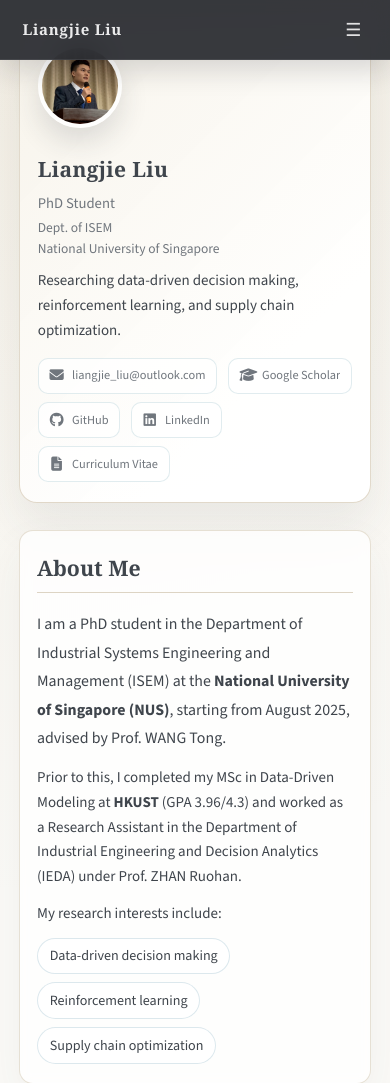
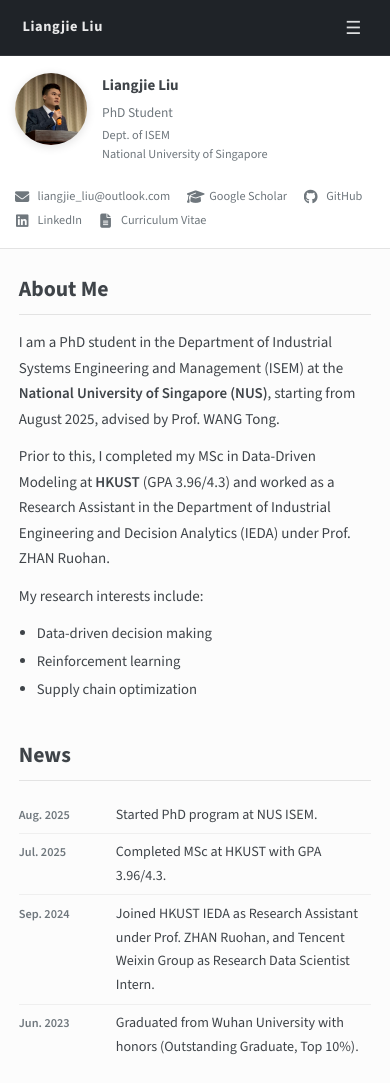
Before and after one commit to liangjielliu/liangjielliu.github.io, a plain HTML site: page index.html in a window 390 px wide. Shown: the top 1083 px of the page. Drawn offline with nearby package versions, Linux system fonts and the light colour scheme.

Commit message:
Align homepage style and remove sidebar nav

```diff
--- a/index.html
+++ b/index.html
@@ -20,24 +20,17 @@
   <style>
     /* ─── Design tokens ─────────────────────────────────────────── */
     :root {
-      --sidebar-width: 248px;
-      --masthead-height: 60px;
-      --masthead-bg: rgba(38, 41, 46, 0.92);
-      --body-bg: #fbfaf7;
-      --surface: rgba(255, 255, 255, 0.78);
-      --surface-strong: #ffffff;
-      --sidebar-bg: linear-gradient(180deg, #f7f3eb 0%, #fcfbf8 24%, #ffffff 100%);
-      --border: #ece6db;
-      --border-section: #ddd4c4;
-      --text-primary: #3f454c;
-      --text-muted: #70767d;
-      --link-color: #0d607e;
-      --link-hover: #084861;
-      --accent-soft: rgba(13, 96, 126, 0.08);
-      --shadow-soft: 0 18px 45px rgba(54, 62, 72, 0.06);
-      --shadow-card: 0 10px 24px rgba(54, 62, 72, 0.06);
+      --sidebar-width: 238px;
+      --masthead-height: 56px;
+      --masthead-bg: #1f2328;
+      --body-bg: #fcfcfc;
+      --border: #efefef;
+      --border-section: #e3e3e3;
+      --text-primary: #3f4449;
+      --text-muted: #6f777d;
+      --link-color: #52adc8;
       --font-body: "Source Sans 3", "Trebuchet MS", Helvetica, sans-serif;
-      --font-heading: Georgia, "Times New Roman", serif;
+      --font-heading: "Source Sans 3", "Trebuchet MS", Helvetica, sans-serif;
     }
 
     /* ─── Reset ─────────────────────────────────────────────────── */
@@ -46,14 +39,11 @@
     body {
       font-family: var(--font-body);
       background: var(--body-bg);
-      background-image:
-        radial-gradient(circle at top left, rgba(184, 154, 90, 0.08), transparent 28%),
-        linear-gradient(180deg, #f7f4ee 0%, #fbfaf7 18%, #fbfaf7 100%);
       color: var(--text-primary);
-      line-height: 1.65;
+      line-height: 1.7;
     }
     a { color: var(--link-color); text-decoration: none; }
-    a:hover { color: var(--link-hover); text-decoration: underline; }
+    a:hover { text-decoration: underline; }
     ul { list-style: none; }
     img { display: block; max-width: 100%; }
 
@@ -69,15 +59,13 @@
       padding: 0 1.5rem 0 1.5rem;
       z-index: 200;
       border-bottom: 1px solid rgba(255,255,255,0.08);
-      box-shadow: 0 10px 28px rgba(22, 25, 29, 0.16);
-      backdrop-filter: blur(12px);
     }
     .masthead-title {
       color: #fff;
       font-family: var(--font-heading);
-      font-size: 1rem;
+      font-size: 0.96rem;
       font-weight: 700;
-      letter-spacing: 0.05em;
+      letter-spacing: 0.04em;
       opacity: 0.9;
       white-space: nowrap;
     }
@@ -92,23 +80,20 @@
     }
     .masthead-nav a {
       color: rgba(255,255,255,0.75);
-      font-size: 0.82rem;
-      padding: 0.34rem 0.72rem;
-      border-radius: 999px;
-      border: 1px solid transparent;
-      transition: all 0.18s ease;
+      font-size: 0.8rem;
+      padding: 0.28rem 0.58rem;
+      border-radius: 3px;
+      transition: all 0.15s;
       white-space: nowrap;
     }
     .masthead-nav a:hover {
       color: #fff;
-      background: rgba(255,255,255,0.09);
-      border-color: rgba(255,255,255,0.08);
+      background: rgba(255,255,255,0.1);
       text-decoration: none;
     }
     .masthead-nav a.active {
       color: #fff;
-      background: rgba(255,255,255,0.14);
-      border-color: rgba(255,255,255,0.12);
+      background: rgba(255,255,255,0.15);
     }
 
     /* Hamburger for mobile */
@@ -131,26 +116,25 @@
       width: var(--sidebar-width);
       height: calc(100vh - var(--masthead-height));
       overflow-y: auto;
-      background: var(--sidebar-bg);
-      border-right: 1px solid var(--border-section);
+      background: #ffffff;
+      border-right: 1px solid var(--border);
       z-index: 100;
       scrollbar-width: none;
     }
     .sidebar::-webkit-scrollbar { display: none; }
 
     .sidebar-inner {
-      padding: 1.75rem 1.25rem 2rem;
+      padding: 1.9rem 1.35rem 2rem;
       display: flex;
       flex-direction: column;
       align-items: center;
       text-align: center;
-      min-height: 100%;
     }
 
     /* Avatar */
     .author-avatar {
-      width: 136px;
-      height: 136px;
+      width: 122px;
+      height: 122px;
       margin-bottom: 1.05rem;
     }
     .author-avatar img {
@@ -159,26 +143,24 @@
       border-radius: 50%;
       object-fit: cover;
       object-position: center top;
-      border: 4px solid rgba(255,255,255,0.9);
-      box-shadow: 0 14px 28px rgba(41, 48, 57, 0.14);
+      box-shadow: 0 2px 10px rgba(0,0,0,0.12);
     }
 
     /* Name & affiliation */
     .author-name {
       font-family: var(--font-body);
-      font-size: 1.2rem;
+      font-size: 1.18rem;
       font-weight: 700;
       color: var(--text-primary);
       margin-bottom: 0.2rem;
-      letter-spacing: 0.015em;
     }
     .author-bio {
-      font-size: 0.92rem;
+      font-size: 0.9rem;
       color: var(--text-muted);
-      margin-bottom: 0.2rem;
+      margin-bottom: 0.15rem;
     }
     .author-affiliation {
-      font-size: 0.83rem;
+      font-size: 0.82rem;
       color: var(--text-muted);
       line-height: 1.5;
       margin-bottom: 0.85rem;
@@ -194,23 +176,19 @@
 
     /* Social links */
     .author-social { width: 100%; }
-    .author-social li { margin-bottom: 0.55rem; }
+    .author-social li { margin-bottom: 0.6rem; }
     .author-social a {
       display: flex;
       align-items: center;
       gap: 0.55rem;
-      font-size: 0.825rem;
+      font-size: 0.82rem;
       color: var(--text-muted);
-      transition: color 0.15s ease, background 0.15s ease, transform 0.15s ease;
+      transition: color 0.15s;
       text-align: left;
       overflow: hidden;
-      padding: 0.28rem 0.45rem;
-      border-radius: 10px;
     }
     .author-social a:hover {
       color: var(--link-color);
-      background: rgba(255,255,255,0.7);
-      transform: translateX(2px);
       text-decoration: none;
     }
     .author-social i {
@@ -225,64 +203,23 @@
       white-space: nowrap;
     }
 
-    /* ─── Sidebar section navigation ─────────────────────────────── */
-    .sidebar-nav { width: 100%; margin-top: 0.25rem; }
-    .sidebar-nav-label {
-      font-size: 0.68rem;
-      font-weight: 700;
-      letter-spacing: 0.14em;
-      text-transform: uppercase;
-      color: var(--text-muted);
-      margin-bottom: 0.5rem;
-      padding-left: 0.5rem;
-    }
-    .sidebar-nav a {
-      display: block;
-      padding: 0.38rem 0.6rem;
-      font-size: 0.825rem;
-      color: var(--text-muted);
-      border-radius: 10px;
-      border-left: 2px solid transparent;
-      transition: all 0.15s ease;
-      text-align: left;
-    }
-    .sidebar-nav a:hover {
-      color: var(--link-color);
-      background: var(--accent-soft);
-      text-decoration: none;
-    }
-    .sidebar-nav a.active {
-      color: var(--link-color);
-      font-weight: 600;
-      border-left-color: var(--link-color);
-      background: var(--accent-soft);
+    /* ─── Main content ───────────────────────────────────────────── */
+    .main-content {
+      margin-left: var(--sidebar-width);
+      padding: calc(var(--masthead-height) + 2.1rem) 3.2rem 5rem 2.8rem;
+      max-width: 900px;
     }
 
-    /* ─── Main content ───────────────────────────────────────────── */
-    .main-content {
-      margin: 0 auto;
-      padding: calc(var(--masthead-height) + 2.2rem) 3rem 5rem 2.7rem;
-      max-width: 920px;
-    }
-
-    .main-content section {
-      margin-bottom: 1.8rem;
-      padding: 1.6rem 1.8rem;
-      background: var(--surface);
-      border: 1px solid rgba(221, 212, 196, 0.72);
-      border-radius: 18px;
-      box-shadow: var(--shadow-soft);
-      backdrop-filter: blur(6px);
-    }
+    .main-content section { margin-bottom: 2.35rem; }
 
     .main-content h2 {
       font-family: var(--font-heading);
-      font-size: 1.42rem;
+      font-size: 1.45rem;
       font-weight: 700;
       color: var(--text-primary);
-      padding-bottom: 0.45rem;
+      padding-bottom: 0.4rem;
       border-bottom: 1px solid var(--border-section);
-      margin-bottom: 1.15rem;
+      margin-bottom: 1rem;
     }
 
     .main-content p {
@@ -291,108 +228,30 @@
       color: var(--text-primary);
     }
     .main-content p:last-child { margin-bottom: 0; }
-    #about p:first-of-type {
-      font-size: 1.06rem;
-      line-height: 1.8;
-    }
-
-    .main-content section.profile-hero {
-      padding: 0;
-      background: transparent;
-      border: none;
-      box-shadow: none;
-      backdrop-filter: none;
-    }
-    .profile-hero-card {
-      display: flex;
-      gap: 1.6rem;
-      align-items: center;
-      padding: 1.75rem 1.8rem;
-      background: linear-gradient(135deg, rgba(247, 243, 235, 0.96) 0%, rgba(255, 255, 255, 0.94) 72%);
-      border: 1px solid rgba(221, 212, 196, 0.88);
-      border-radius: 24px;
-      box-shadow: 0 22px 44px rgba(54, 62, 72, 0.08);
-    }
-    .profile-hero .author-avatar {
-      margin-bottom: 0;
-      flex-shrink: 0;
-    }
-    .profile-hero-meta {
-      flex: 1;
-      min-width: 0;
-    }
-    .profile-hero .author-name {
-      font-family: var(--font-heading);
-      font-size: 1.75rem;
-      margin-bottom: 0.3rem;
-    }
-    .profile-hero .author-bio {
-      font-size: 0.98rem;
-      margin-bottom: 0.15rem;
-    }
-    .profile-hero .author-affiliation {
-      font-size: 0.9rem;
-      margin-bottom: 0.7rem;
-    }
-    .profile-hero-note {
-      color: var(--text-muted);
-      font-size: 0.96rem;
-      max-width: 42rem;
-    }
-    .profile-hero .author-social {
-      display: flex;
-      flex-wrap: wrap;
-      gap: 0.55rem 0.7rem;
-      margin-top: 1rem;
-    }
-    .profile-hero .author-social li { margin-bottom: 0; }
-    .profile-hero .author-social a {
-      padding: 0.45rem 0.72rem;
-      background: rgba(255,255,255,0.75);
-      border: 1px solid rgba(13, 96, 126, 0.12);
-    }
+    .main-content strong { font-weight: 600; }
 
     /* Research interests list in About */
     .research-list {
-      display: flex;
-      flex-wrap: wrap;
-      gap: 0.55rem;
-      padding-left: 0;
-      list-style: none;
-      margin-top: 0.65rem;
+      padding-left: 1.2rem;
+      list-style: disc;
+      margin-top: 0.3rem;
       color: var(--text-primary);
     }
-    .research-list li {
-      margin-bottom: 0;
-      font-size: 0.94rem;
-      padding: 0.38rem 0.78rem;
-      border-radius: 999px;
-      background: rgba(255,255,255,0.72);
-      border: 1px solid rgba(13, 96, 126, 0.14);
-      box-shadow: inset 0 1px 0 rgba(255,255,255,0.7);
-    }
+    .research-list li { margin-bottom: 0.2rem; font-size: 0.98rem; }
 
     /* ─── News ───────────────────────────────────────────────────── */
     .news-item {
       display: flex;
       gap: 1rem;
-      padding: 0.72rem 0.9rem;
-      margin: 0 -0.9rem;
+      padding: 0.42rem 0;
       border-bottom: 1px solid var(--border);
-      font-size: 0.95rem;
+      font-size: 0.94rem;
       align-items: baseline;
-      border-radius: 12px;
-      transition: background 0.18s ease, transform 0.18s ease, box-shadow 0.18s ease;
     }
     .news-item:last-child { border-bottom: none; }
-    .news-item:hover {
-      background: rgba(255,255,255,0.72);
-      box-shadow: var(--shadow-card);
-      transform: translateY(-1px);
-    }
     .news-date {
       flex-shrink: 0;
-      min-width: 78px;
+      min-width: 82px;
       font-size: 0.82rem;
       font-weight: 600;
       color: var(--text-muted);
@@ -403,29 +262,21 @@
     .paper-box {
       display: flex;
       gap: 1.5rem;
-      padding: 1rem 1rem;
-      margin: 0 -1rem;
+      padding: 0.95rem 0;
       border-bottom: 1px solid var(--border);
       align-items: flex-start;
-      border-radius: 14px;
-      transition: background 0.18s ease, transform 0.18s ease, box-shadow 0.18s ease;
     }
     .paper-box:last-child { border-bottom: none; }
-    .paper-box:hover {
-      background: rgba(255,255,255,0.74);
-      box-shadow: var(--shadow-card);
-      transform: translateY(-1px);
-    }
     .paper-box-image { flex: 0 0 38%; max-width: 230px; }
     .paper-box-image img {
       width: 100%;
       border: 1px solid var(--border-section);
-      border-radius: 10px;
+      border-radius: 3px;
     }
     .paper-box-text { flex: 1; }
     .paper-title {
       font-weight: 700;
-      font-size: 0.975rem;
+      font-size: 1rem;
       margin-bottom: 0.3rem;
       color: var(--text-primary);
     }
@@ -437,48 +288,32 @@
     .paper-venue { margin-bottom: 0.4rem; }
     .badge {
       display: inline-block;
-      padding: 0.18em 0.58em;
+      padding: 0.12em 0.5em;
       font-size: 0.76rem;
       font-weight: 700;
-      border-radius: 999px;
+      border-radius: 3px;
       line-height: 1.4;
     }
     .badge-venue {
-      background: rgba(13, 96, 126, 0.1);
-      color: var(--link-color);
-      border: 1px solid rgba(13, 96, 126, 0.14);
+      background: #e8f0fe;
+      color: #1a56db;
+      border: 1px solid #c3d3fb;
     }
     .paper-abstract { font-size: 0.865rem; color: var(--text-muted); margin-bottom: 0.45rem; }
     .paper-links a { font-size: 0.875rem; font-weight: 600; margin-right: 0.7rem; }
-    .coming-soon-text {
-      font-size: 0.95rem;
-      color: var(--text-muted);
-      font-style: italic;
-      padding: 0.95rem 1rem;
-      background: rgba(247, 243, 235, 0.72);
-      border: 1px dashed var(--border-section);
-      border-radius: 12px;
-    }
+    .coming-soon-text { font-size: 0.95rem; color: var(--text-muted); font-style: italic; }
 
     /* ─── Education & Experience rows ────────────────────────────── */
     .edu-item {
       display: flex;
       gap: 1.25rem;
-      padding: 0.82rem 0.9rem;
-      margin: 0 -0.9rem;
+      padding: 0.72rem 0;
       border-bottom: 1px solid var(--border);
       align-items: flex-start;
-      border-radius: 12px;
-      transition: background 0.18s ease, transform 0.18s ease, box-shadow 0.18s ease;
     }
     .edu-item:last-child { border-bottom: none; }
-    .edu-item:hover {
-      background: rgba(255,255,255,0.72);
-      box-shadow: var(--shadow-card);
-      transform: translateY(-1px);
-    }
     .edu-meta { flex-shrink: 0; min-width: 150px; }
-    .edu-period { font-size: 0.82rem; color: var(--text-muted); white-space: nowrap; }
+    .edu-period { font-size: 0.8rem; color: var(--text-muted); white-space: nowrap; }
     .edu-degree { font-weight: 600; color: var(--text-primary); margin-bottom: 0.15rem; font-size: 0.95rem; }
     .edu-school { font-size: 0.875rem; color: var(--text-muted); margin-bottom: 0.1rem; }
     .edu-detail { font-size: 0.82rem; color: var(--text-muted); }
@@ -487,20 +322,12 @@
     .honors-list li {
       display: flex;
       gap: 1rem;
-      padding: 0.72rem 0.9rem;
-      margin: 0 -0.9rem;
+      padding: 0.42rem 0;
       border-bottom: 1px solid var(--border);
-      font-size: 0.95rem;
+      font-size: 0.94rem;
       align-items: baseline;
-      border-radius: 12px;
-      transition: background 0.18s ease, transform 0.18s ease, box-shadow 0.18s ease;
     }
     .honors-list li:last-child { border-bottom: none; }
-    .honors-list li:hover {
-      background: rgba(255,255,255,0.72);
-      box-shadow: var(--shadow-card);
-      transform: translateY(-1px);
-    }
     .honor-year {
       flex-shrink: 0;
       min-width: 75px;
@@ -511,9 +338,9 @@
 
     /* ─── Footer ─────────────────────────────────────────────────── */
     footer {
-      margin-left: 0;
-      background: transparent;
-      border-top: 1px solid rgba(221, 212, 196, 0.8);
+      margin-left: var(--sidebar-width);
+      background: var(--body-bg);
+      border-top: 1px solid var(--border-section);
       text-align: center;
       padding: 1.25rem 1rem;
       font-size: 0.8rem;
@@ -534,44 +361,57 @@
         padding: 0.5rem 1rem 1rem;
         gap: 0;
         z-index: 190;
-        box-shadow: 0 12px 28px rgba(0,0,0,0.18);
+        box-shadow: 0 4px 8px rgba(0,0,0,0.2);
       }
       .masthead-nav.open a {
         padding: 0.55rem 0.5rem;
-        border-radius: 0;
-        border: none;
         border-bottom: 1px solid rgba(255,255,255,0.08);
         font-size: 0.9rem;
       }
       .masthead-toggle { display: block; }
 
-      .main-content {
-        padding: 1.5rem 1.25rem 3rem;
+      .sidebar {
+        position: static;
+        width: 100%;
+        height: auto;
+        border-right: none;
+        border-bottom: 1px solid var(--border-section);
+        margin-top: var(--masthead-height);
       }
 
-      .main-content section {
-        padding: 1.25rem 1.15rem;
-        border-radius: 14px;
+      .sidebar-inner {
+        padding: 1.1rem 1rem;
+        flex-direction: row;
+        flex-wrap: wrap;
+        align-items: flex-start;
+        text-align: left;
+        gap: 0.5rem 1rem;
       }
 
-      .profile-hero-card {
-        flex-direction: column;
-        align-items: flex-start;
-        padding: 1.35rem 1.2rem;
-        border-radius: 18px;
+      .author-avatar {
+        width: 72px;
+        height: 72px;
+        margin-bottom: 0;
+        flex-shrink: 0;
       }
 
-      .profile-hero .author-avatar {
-        width: 84px;
-        height: 84px;
+      .sidebar-text-group { flex: 1; min-width: 160px; }
+
+      .author-name { font-size: 1rem; }
+      .sidebar-divider { display: none; }
+
+      .author-social {
+        flex-basis: 100%;
+        display: flex;
+        flex-wrap: wrap;
+        gap: 0.2rem 1.1rem;
+        margin-top: 0.2rem;
       }
+      .author-social li { margin-bottom: 0; }
 
-      .profile-hero .author-name {
-        font-size: 1.4rem;
-      }
-
-      .profile-hero .author-social {
-        width: 100%;
+      .main-content {
+        margin-left: 0;
+        padding: 1.5rem 1.25rem 3rem;
       }
 
       footer { margin-left: 0; }
@@ -599,25 +439,24 @@
   <button class="masthead-toggle" id="mastheadToggle" aria-label="Toggle navigation">&#9776;</button>
 </header>
 
-<!-- ════════════════════════════════ MAIN CONTENT ═════════════════════════════ -->
-<main class="main-content">
+<!-- ═══════════════════════════════════ SIDEBAR ═══════════════════════════════ -->
+<aside class="sidebar">
+  <div class="sidebar-inner">
 
-  <section class="profile-hero" aria-labelledby="profileName">
-    <div class="profile-hero-card">
     <div class="author-avatar">
       <img src="images/profile.jpg" alt="Liangjie Liu">
     </div>
 
-      <div class="profile-hero-meta">
-        <div class="author-name" id="profileName">Liangjie Liu</div>
+    <div class="sidebar-text-group">
+      <div class="author-name">Liangjie Liu</div>
       <div class="author-bio">PhD Student</div>
       <div class="author-affiliation">
         Dept. of ISEM<br>
         National University of Singapore
       </div>
-        <p class="profile-hero-note">
-          Researching data-driven decision making, reinforcement learning, and supply chain optimization.
-        </p>
+    </div>
+
+    <hr class="sidebar-divider">
 
     <ul class="author-social">
       <li>
@@ -651,9 +490,12 @@
         </a>
       </li>
     </ul>
+
   </div>
-    </div>
-  </section>
+</aside>
+
+<!-- ════════════════════════════════ MAIN CONTENT ═════════════════════════════ -->
+<main class="main-content">
 
   <section id="about">
     <h2>About Me</h2>
```
Lines whose indentation alone changed are shown as unchanged.
